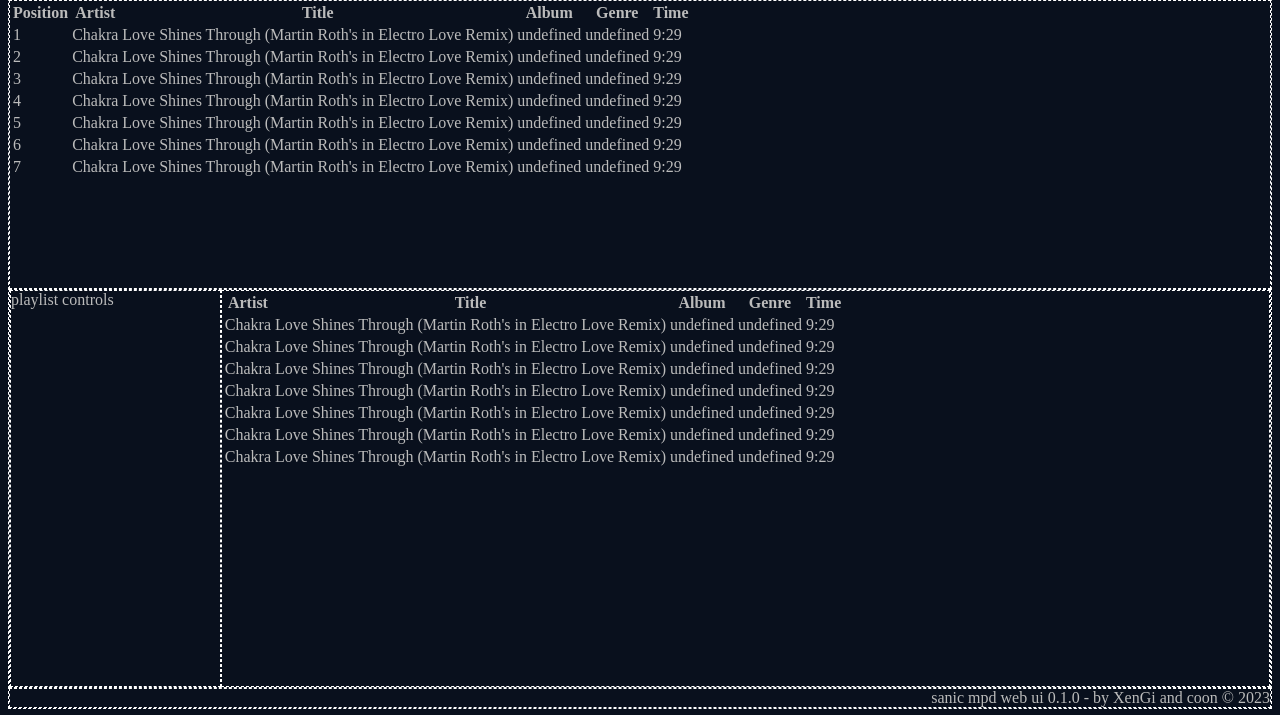
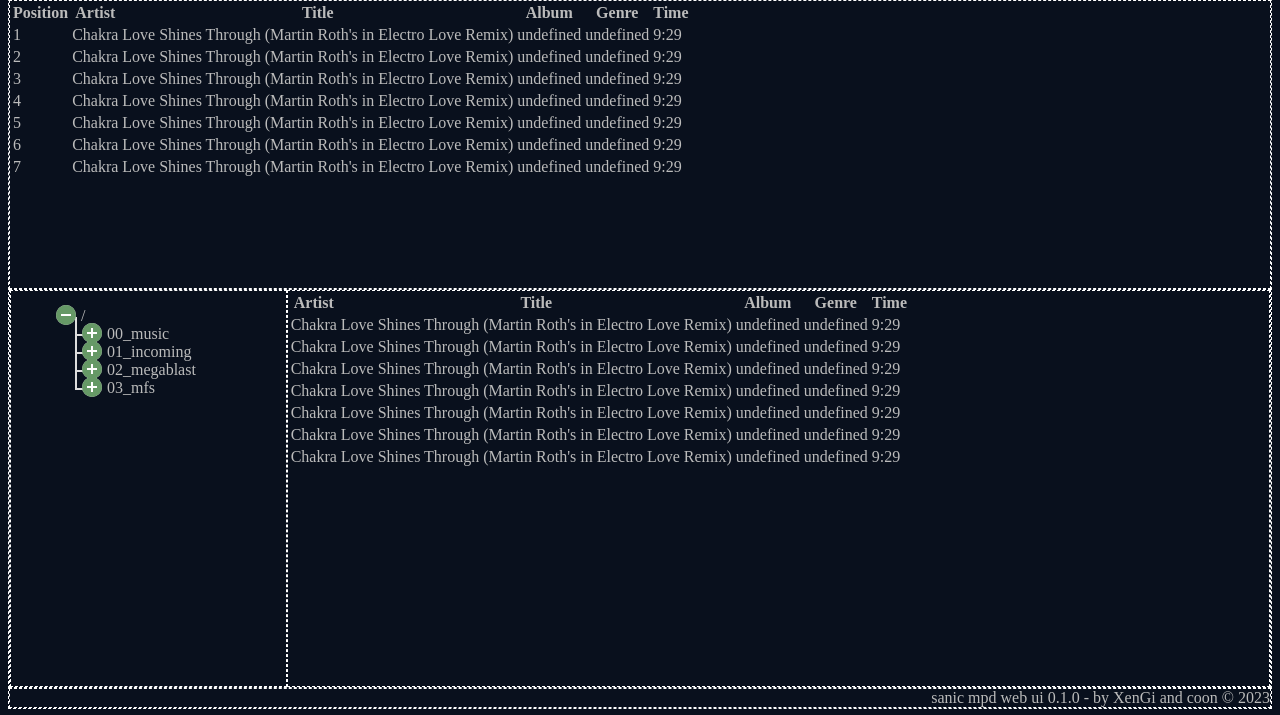
Before and after one commit to cccb/sanic, a plain HTML site: page static/flexbox/index.html in a window 1280 px wide. Shown: the part 85-800 px from the top of the page. Drawn offline with Linux system fonts and the light colour scheme.

Commit message:
static: add basic file tree view

```diff
--- a/static/flexbox/index.html
+++ b/static/flexbox/index.html
@@ -3,6 +3,7 @@
 <head>
   <meta charset="UTF-8">
   <title>Sanic - Flexbox layout</title>
+  <link rel="stylesheet" href="treeview.css">
   <link rel="stylesheet" href="sanic.css">
   <script src="sanic.js"></script>
 </head>
@@ -140,7 +141,54 @@
     </div>
     <div id="controls_bottom">
       <div id="playlist_controls">
-        playlist controls
+        <ul class="tree">
+          <li>
+            <details open>
+              <summary>/</summary>
+              <ul>
+                <li>
+                  <details>
+                    <summary>00_music</summary>
+                    <ul>
+                      <li>autosort</li>
+                      <li>reimport</li>
+                      <li>unsortable</li>
+                      <li>youtube</li>
+                    </ul>
+                  </details>
+                </li>
+                <li>
+                  <details>
+                    <summary>01_incoming</summary>
+                    <ul>
+                      <li>coon</li>
+                      <li>cascha</li>
+                      <li>Xen</li>
+                    </ul>
+                  </details>
+                </li>
+                <li>
+                  <details>
+                    <summary>02_megablast</summary>
+                    <ul>
+                      <li>dnb</li>
+                      <li>mix</li>
+                    </ul>
+                  </details>
+                </li>
+                <li>
+                  <details>
+                    <summary>03_mfs</summary>
+                    <ul>
+                      <li>ambient</li>
+                      <li>electronic</li>
+                    </ul>
+                  </details>
+                </li>
+              </ul>
+            </details>
+          </li>
+        </ul>
       </div>
       <div id="playlist_tracklist">
         <table>
--- /dev/null
+++ b/static/flexbox/treeview.css
@@ -0,0 +1,91 @@
+/* https://iamkate.com/code/tree-views/ */
+
+/* Custom properties */
+
+.tree {
+  --spacing : 1.0rem;
+  --radius  : 10px;
+}
+
+/* Padding */
+
+.tree li {
+  display      : block;
+  position     : relative;
+  padding-left : calc(2 * var(--spacing) - var(--radius) - 2px + 10px);
+}
+
+.tree ul {
+  margin-left  : calc(var(--radius) - var(--spacing));
+  padding-left : 0;
+}
+
+/* Vertical lines */
+
+.tree ul li {
+  border-left : 2px solid #ddd;
+}
+
+.tree ul li:last-child {
+  border-color : transparent;
+}
+
+/* Horizontal lines */
+
+.tree ul li::before {
+  content      : '';
+  display      : block;
+  position     : absolute;
+  top          : calc(var(--spacing) / -2);
+  left         : -2px;
+  width        : calc(var(--spacing) + 2px);
+  height       : calc(var(--spacing) + 1px);
+  border       : solid #ddd;
+  border-width : 0 0 2px 2px;
+}
+
+/* Summaries */
+
+.tree summary {
+  display : block;
+  cursor  : pointer;
+}
+
+.tree summary::marker,
+.tree summary::-webkit-details-marker {
+  display : none;
+}
+
+.tree summary:focus {
+  outline : none;
+}
+
+.tree summary:focus-visible {
+  outline : 1px dotted #000;
+}
+
+/* Markers */
+
+.tree li::after,
+.tree summary::before {
+  content       : '';
+  display       : block;
+  position      : absolute;
+  top           : calc(var(--spacing) / 2 - var(--radius));
+  left          : calc(var(--spacing) - var(--radius) - 1px);
+  width         : calc(2 * var(--radius));
+  height        : calc(2 * var(--radius));
+  border-radius : 50%;
+  background    : #ddd;
+}
+
+/* Expand and collapse buttons */
+
+.tree summary::before {
+  z-index    : 1;
+  background : #696 url('../img/expand-collapse.svg') 0 0;
+}
+
+.tree details[open] > summary::before {
+  background-position : calc(-2 * var(--radius)) 0;
+}
```
Also changed, not shown: static/img/expand-collapse.svg (added).
